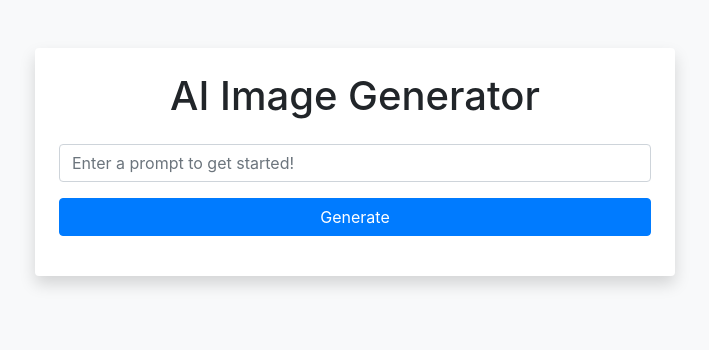
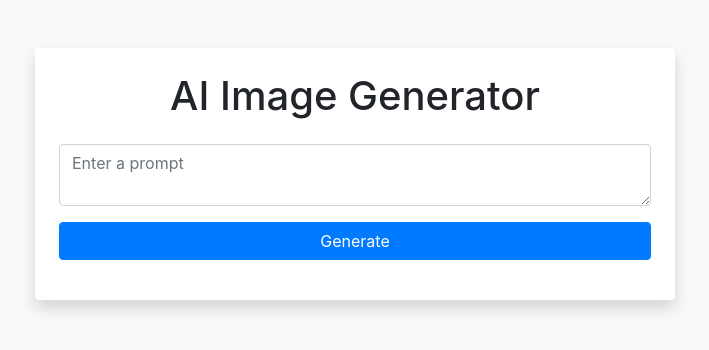
Before and after one commit to noah23olsen/Diffusion-Image-Generator, a Flask app: page / in a window 1280 px wide. Shown: the top 350 px of the page, without its empty margins (285-994 px from the left). Run offline with Flask 3, Linux system fonts and the light colour scheme; some libraries are stand-ins or nearby versions.

Commit message:
add favicon and switch input to textarea

```diff
--- a/templates/index.html
+++ b/templates/index.html
@@ -3,9 +3,10 @@
     <head>
         <meta charset="UTF-8">
         <meta name="viewport" content="width=device-width, initial-scale=1.0">
-        <title>Image Generator</title>
+        <title>AI Image Generator</title>
         {{ bootstrap.load_css() }}
         {{ bootstrap.load_js() }}
+        <link rel="icon" href="{{ url_for('static', filename='favicon.png') }}" type="image/png">
     </head>
     <body class="bg-light">
         <div class="container-fluid">
@@ -15,14 +16,14 @@
 
                     <form method="POST" class="form-group">
                         <div class="mb-3">
-                            <input
+                            <textarea
                                 type="text"
                                 class="form-control"
                                 id="prompt"
                                 name="prompt"
-                                maxlength="50"
+                                maxlength="500"
                                 required
-                                placeholder="Enter a prompt to get started!">
+                                placeholder="Enter a prompt"></textarea>
                         </div>
                         <div class="d-grid">
                             <button type="submit" class="btn btn-primary btn-block">Generate</button>
```
Also changed, not shown: static/favicon.png (added).
